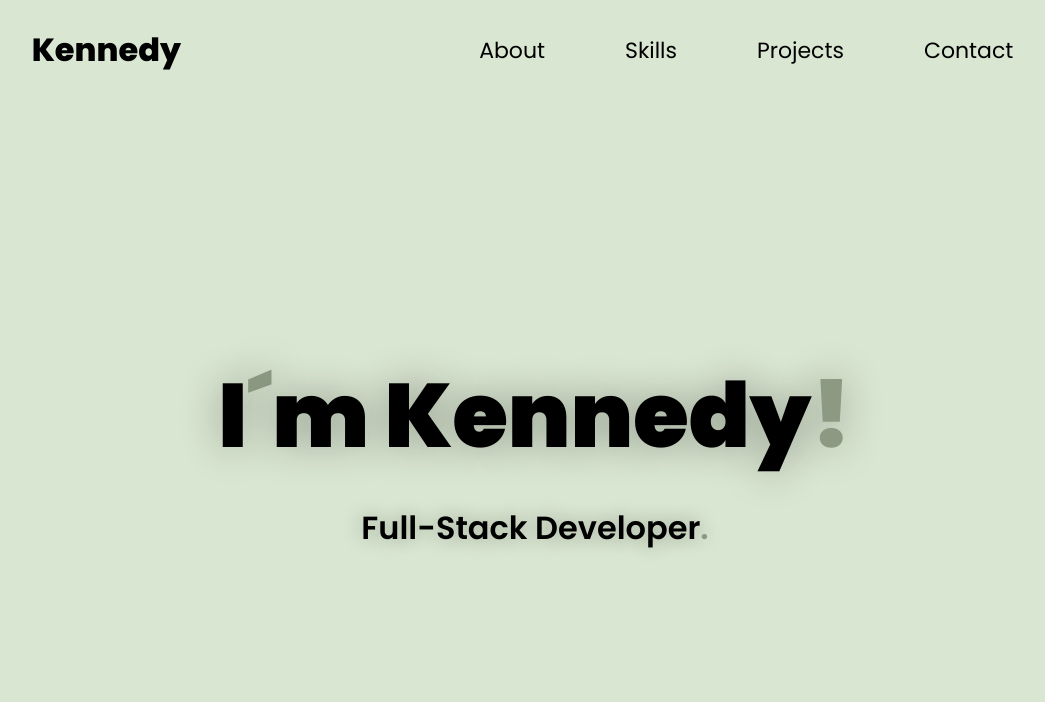
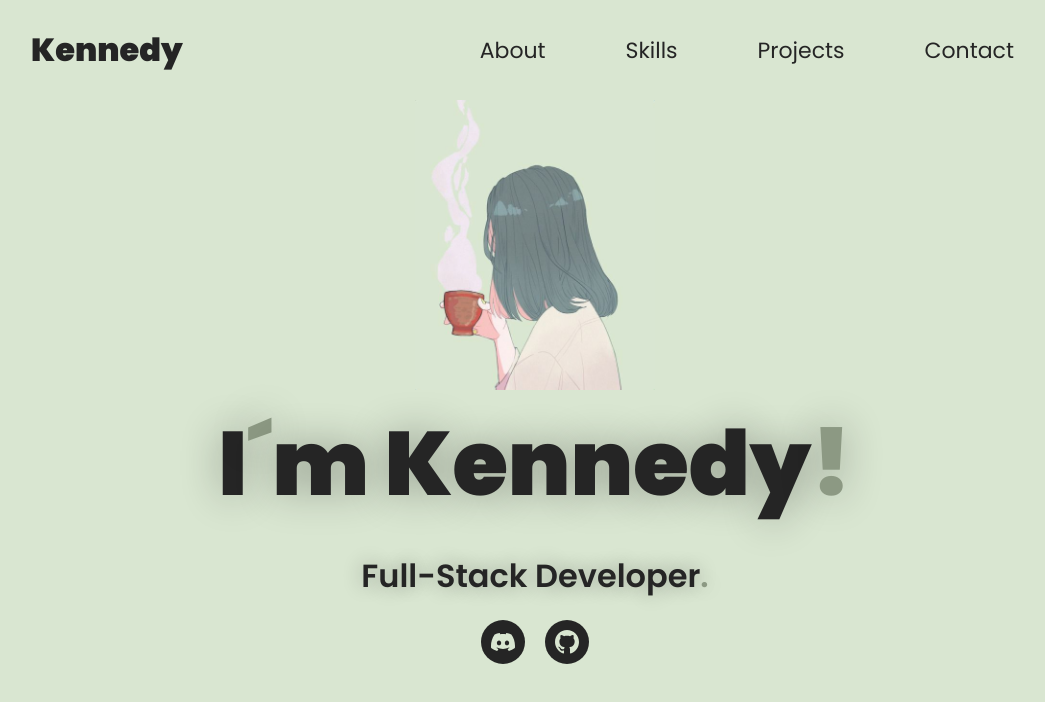
Before and after one commit to KennedyReisz/portifolio, a Next.js app: page / in a window 1280 px wide. Shown: the top 702 px of the page, without its empty margins (105-1150 px from the left). Built offline with nearby package versions, Linux system fonts and the light colour scheme.

Commit message:
Home Finished

```diff
--- a/components/header/Header.module.css
+++ b/components/header/Header.module.css
@@ -7,10 +7,20 @@
   background-color: transparent;
 }
 
+.headerContainer .headerTitle {
+  font-weight: 900;
+  transition: all ease-in-out 0.6s;
+  color: #252525;
+}
+
+.headerContainer .headerTitle:hover {
+  color: #8c9983;
+}
+
 .headerContainer .navbar .navItem {
   font-size: 22px;
   margin-right: 30px;
-  color: #000;
+  color: #252525;
   text-decoration: none;
   background-color: transparent;
   padding: 10px 25px;
--- a/components/home/Home.module.css
+++ b/components/home/Home.module.css
@@ -3,17 +3,17 @@
   height: calc(100vh - 100px);
   display: flex;
   flex-direction: column;
-  justify-content: center;
   align-items: center;
 }
 
 .home .mainPhrase {
   font-size: 90px;
   font-weight: 900;
-  transition: all ease 1.3s;
+  transition: all ease 1s;
   text-shadow: 0 0 40px #00000050;
   margin-bottom: 20px;
   cursor: default;
+  color: #252525;
 }
 
 .home .mainPhrase>span {
@@ -21,7 +21,7 @@
 }
 
 .home .mainPhrase:hover {
-  letter-spacing: 15px;
+  letter-spacing: 10px;
 }
 
 .home .subPhrase {
@@ -29,8 +29,48 @@
   font-size: 32px;
   text-shadow: 0 0 20px #00000050;
   cursor: default;
+  color: #252525;
+  margin-bottom: 20px;
 }
 
 .home .subPhrase>span {
   color: #8c9983;
 }
+
+/* Socials */
+.home .socials {
+  display: flex;
+  justify-content: center;
+  align-items: center;
+}
+
+.home .socials .discord {
+  display: flex;
+  justify-content: center;
+  align-items: center;
+  padding: 10px;
+  background-color: #252525;
+  border-radius: 100%;
+  margin-right: 20px;
+  transition: all ease 1s;
+  cursor: pointer;
+}
+
+.home .socials .discord:hover {
+  background-color: #8c9983;
+}
+
+.home .socials .github {
+  display: flex;
+  justify-content: center;
+  align-items: center;
+  padding: 10px;
+  background-color: #252525;
+  border-radius: 100%;
+  transition: all ease 1s;
+  cursor: pointer;
+}
+
+.home .socials .github:hover {
+  background-color: #8c9983;
+}
--- a/components/home/index.tsx
+++ b/components/home/index.tsx
@@ -1,17 +1,46 @@
 // Import's
 import Header from "../header";
+import Image from "next/image";
 
 // Asset's
 import styles from "./Home.module.css";
+import profile from "../../assets/profile.jpg";
+import github from "../../assets/github.svg";
+import discord from "../../assets/discord.svg";
 
 const Home = () => {
+  function handleGoToDiscord() {
+    window.location.href = "https://discord.com/users/856336317197320222";
+  }
+
+  function handleGoToGithub() {
+    window.location.href = "https://github.com/KennedyReisz";
+  }
+
   return (
     <>
       <Header />
 
       <div className={styles.home}>
-        <h1 className={styles.mainPhrase}>I<span>&#180;</span>m Kennedy<span>!</span></h1>
-        <p className={styles.subPhrase}>Full-Stack Developer<span>.</span></p>
+        <div className={styles.profile}>
+          <Image height={290} width={240} src={profile} alt="" />
+        </div>
+
+        <h1 className={styles.mainPhrase}>
+          I<span>&#180;</span>m Kennedy<span>!</span>
+        </h1>
+        <p className={styles.subPhrase}>
+          Full-Stack Developer<span>.</span>
+        </p>
+
+        <div className={styles.socials}>
+          <div onClick={handleGoToDiscord} className={styles.discord}>
+            <Image src={discord} alt="" />
+          </div>
+          <div onClick={handleGoToGithub} className={styles.github}>
+            <Image src={github} alt="" />
+          </div>
+        </div>
       </div>
     </>
   );
```
Also changed, not shown: assets/discord.svg (added), assets/github.svg (added).
